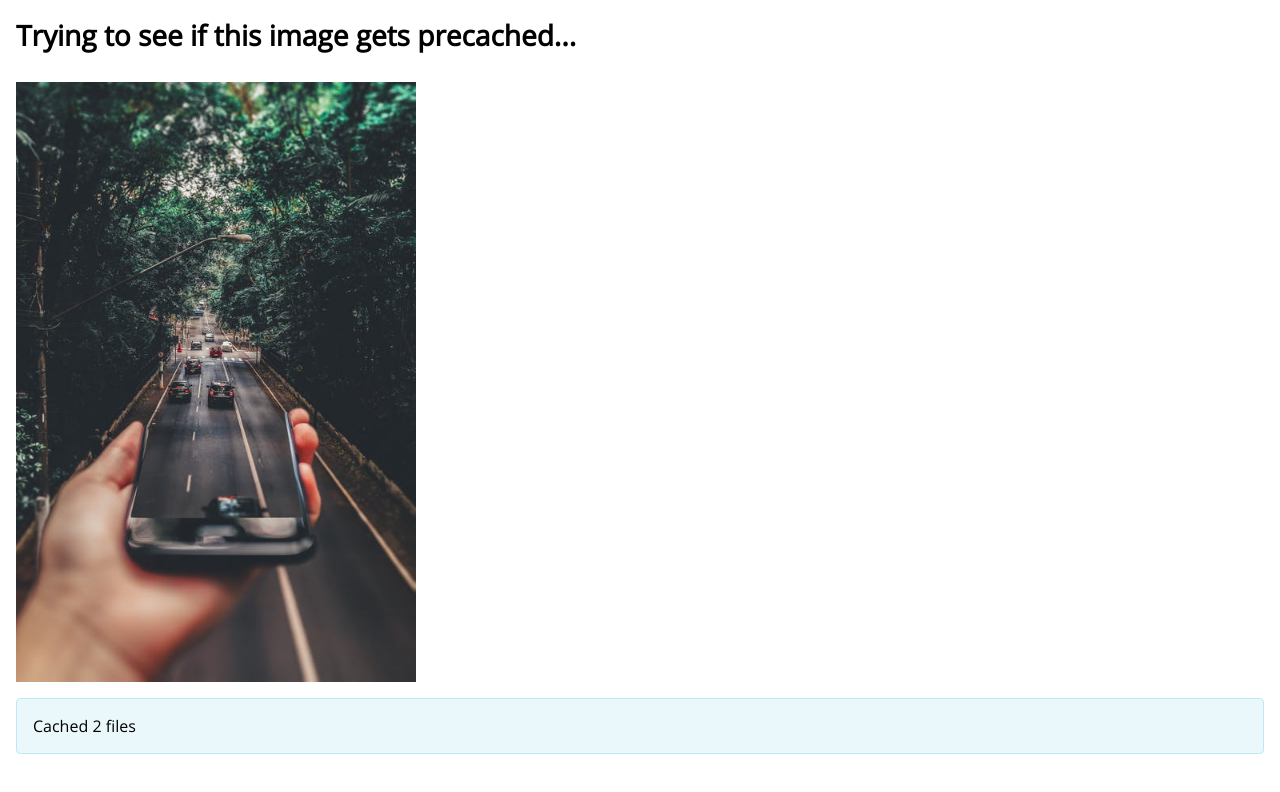
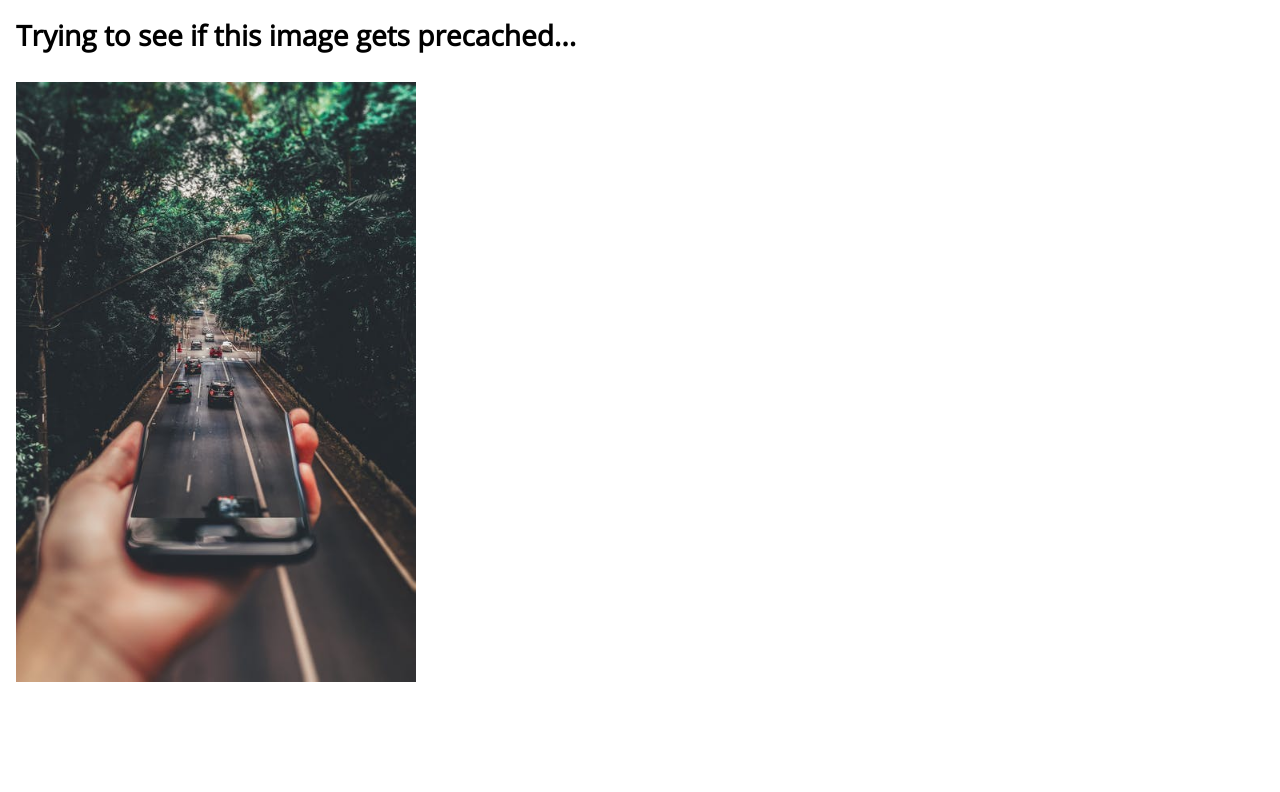
Before and after one commit to nushydude/cra-service-worker-example, a React (Create React App) app: page / in a window 1280 px wide. Shown: the top 792 px of the page. Built offline with nearby package versions, Linux system fonts and the light colour scheme.

Commit message:
see if it's asset cacher or not

```diff
--- a/src/App.tsx
+++ b/src/App.tsx
@@ -24,7 +24,7 @@ const App: React.FC = () => {
           />
         </ImageContainer>
 
-        <AssetCacher />
+        {/* <AssetCacher /> */}
 
         {process.env.NODE_ENV !== "development" && (
           <p>version: {process.env.REACT_APP_GITHASH}</p>
```
